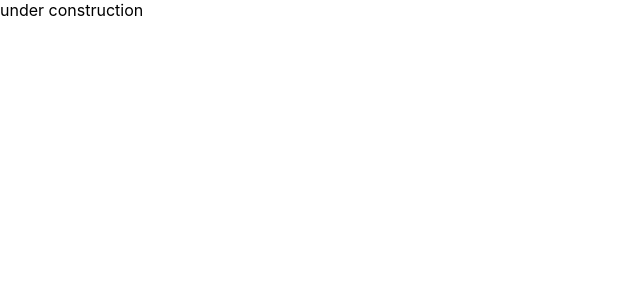
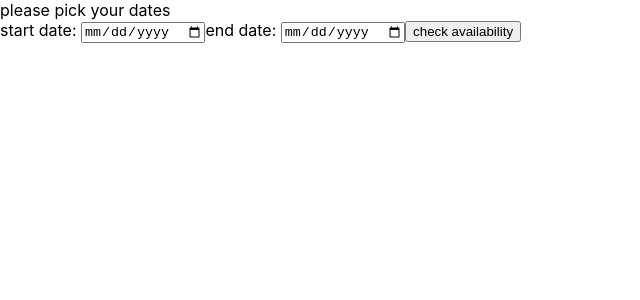
Before and after one commit to adojcinovic/hire-developer, a React (Create React App) app: page /hire_developer in a window 1280 px wide. Shown: the top 300 px of the page, without its empty margins (0-640 px from the left). Built offline with nearby package versions, Linux system fonts and the light colour scheme; no server answers.

Commit message:
hire dev page

```diff
--- a/package.json
+++ b/package.json
@@ -7,6 +7,7 @@
     "@testing-library/react": "^11.2.7",
     "@testing-library/user-event": "^12.8.3",
     "axios": "^0.24.0",
+    "moment": "^2.29.1",
     "node-sass": "^6.0.1",
     "react": "^17.0.2",
     "react-dom": "^17.0.2",
--- /dev/null
+++ b/src/components/Available_dev/Available_dev.css
@@ -0,0 +1,9 @@
+.available {
+  display: flex;
+  align-items: center;
+  border: 1px green solid;
+  padding: 10px;
+}
+.available .name {
+  font-size: 24px;
+}
--- /dev/null
+++ b/src/components/Available_dev/Available_dev.jsx
@@ -0,0 +1,22 @@
+import "./Available_dev.css";
+
+const Available_dev = (props) => {
+  const { availableDevelopers } = props;
+  console.log(availableDevelopers);
+
+  return availableDevelopers.map((developer) => {
+    return (
+      <div className="available">
+        <img src={developer.profile_pic} alt="avatar" />
+        <p className="name">Name: {developer.name}</p>
+        <p>email: {developer.email?.toLowerCase()}</p>
+        <p>Price: ${developer.price}</p>
+        <p>Language: {developer.language}</p>
+        <p>Location: {developer.location}</p>
+        <p>Technology: {developer.technology}</p>
+      </div>
+    );
+  });
+};
+
+export default Available_dev;
--- a/src/pages/Hire_developer/Hire_developer.jsx
+++ b/src/pages/Hire_developer/Hire_developer.jsx
@@ -1,7 +1,80 @@
 import "./Hire_developer.css";
+import moment from "moment";
+import { useState, useContext } from "react";
+import { developersContext } from "../../App";
+import Available_dev from "../../components/Available_dev/Available_dev";
 
 const Hire_developer = () => {
-  return <div>under construction</div>;
+  const { developers } = useContext(developersContext);
+  const [startDate, setStartDate] = useState("");
+  const [endDate, setEndDate] = useState("");
+  const [availableDevelopers, setAvailableDevelopers] = useState([]);
+
+  const checkAvailability = () => {
+    if (moment(startDate).isAfter() && moment(endDate).isAfter(startDate)) {
+      const array = [...availableDevelopers];
+      developers.filter((developer) => {
+        if (developer.hired.length === 0) {
+          array.push(developer);
+          setAvailableDevelopers(array);
+        } else {
+          developer.hired.filter((element) => {
+            if (
+              moment(element.startDate).isAfter(startDate) &&
+              moment(element.endDate).isBefore(endDate)
+            ) {
+              array.push(developer);
+              setAvailableDevelopers(array);
+            }
+          });
+        }
+      });
+    } else {
+      alert(
+        "Your start date starts before today, or your end date is before your start date."
+      );
+    }
+  };
+
+  return (
+    <>
+      <div>please pick your dates</div>
+      <div className="dates">
+        <label htmlFor="startDate">start date: </label>
+        <input
+          type="date"
+          name="startDate"
+          id="startDate"
+          onChange={(event) => {
+            setAvailableDevelopers([]);
+            setStartDate(event.target.value);
+          }}
+        />
+        <label htmlFor="endDate">end date: </label>
+        <input
+          type="date"
+          name="endDate"
+          id="endDate"
+          onChange={(event) => {
+            setAvailableDevelopers([]);
+            setEndDate(event.target.value);
+          }}
+        />
+        <button
+          onClick={() => {
+            checkAvailability();
+          }}
+        >
+          check availability
+        </button>
+        {availableDevelopers.length > 0 && (
+          <div className="available-developers">
+            <Available_dev availableDevelopers={availableDevelopers} />
+          </div>
+        )}
+      </div>
+    </>
+  );
 };
 
 export default Hire_developer;
--- a/src/pages/Home/Home.css
+++ b/src/pages/Home/Home.css
@@ -14,7 +14,6 @@
 .header button {
   color: green;
   cursor: pointer;
-  /* background-color: lightgray; */
   border-radius: 20px;
   border: 1px solid green;
   padding: 10px 15px;
```
Also changed, not shown: 1 other file (tests, documents, lock files or other folders).
